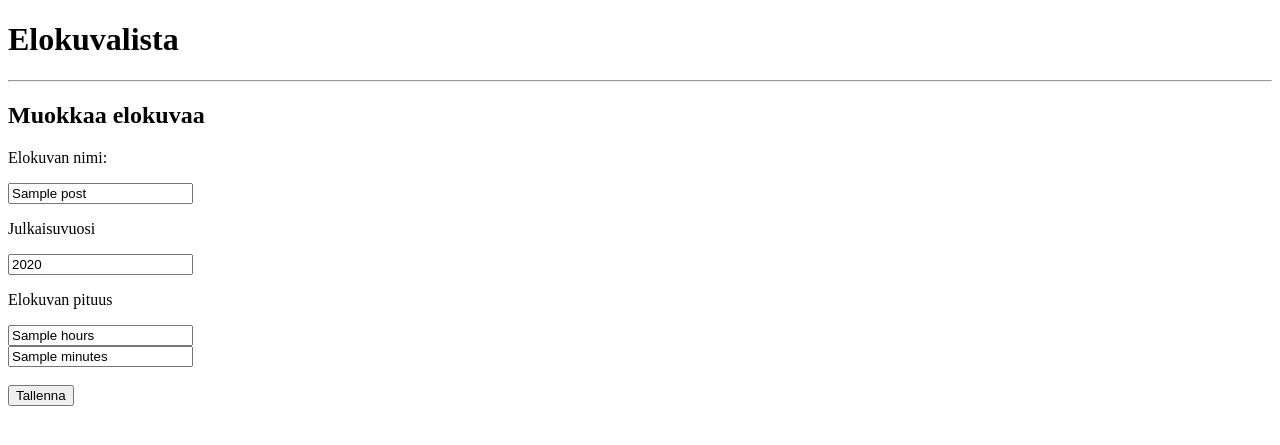
After one commit to Matsu-J/Elokuvalista, a Flask app: template templates/edit_post.html in a window 1280 px wide. The commit adds this page. Shown: the top 445 px of the page. Run offline with Flask 3, Linux system fonts and the light colour scheme; the template is opened without the code that fills it: most values are stand-ins (such as "Sample title", 1, 10 or a date in 2020).

Commit message:
Added ability to edit posts

```diff
--- a/app.py
+++ b/app.py
@@ -41,6 +41,7 @@ def create_user():
         "<br><a href=""/login"">Kirjaudu sisään?</a>"
 
     session["username"] = username
+    session["user_id"] = database_handler.get_user_id(username)
     return redirect("/")
 
 
@@ -62,6 +63,7 @@ def check_login():
 
     if check_password_hash(hashed_password, password):
         session["username"] = username
+        session["user_id"] = database_handler.get_user_id(username)
         return redirect("/")
     else:
         return "Väärä tunnus tai salasana" \
@@ -71,6 +73,7 @@ def check_login():
 @app.route("/logout")
 def logout():
     del session["username"]
+    del session["user_id"]
     return redirect("/")
 
 
@@ -113,6 +116,7 @@ def create_post():
         "<br><a href=""/add_movie"">Yritä uudelleen</a>" \
         "<br><a href=""/"">Palaa etusivulle</a>"
 
+
 @app.route("/post/<int:post_id>")
 def show_post(post_id):
     try:
@@ -120,3 +124,46 @@ def show_post(post_id):
         return render_template("post.html", post=post)
     except:
         abort(404)
+
+
+@app.route("/edit_post/<int:post_id>", methods=["GET", "POST"])
+def edit_post(post_id):
+    post = database_handler.get_post(post_id)
+    if post["user_id"] != session["user_id"]:
+        abort(403)
+
+    else:
+        if request.method == "GET":
+            return render_template("edit_post.html", post=post)
+
+        if request.method == "POST":
+            title = request.form["title"]
+
+            if request.form["release_year"]:
+                year = request.form["release_year"]
+            else:
+                year = None
+
+            if request.form["hours"] and request.form["minutes"]:
+                hours = request.form["hours"]
+                minutes = request.form["minutes"]
+            elif request.form["hours"] and not request.form["minutes"]:
+                hours = request.form["hours"]
+                minutes = 0
+            elif not request.form["hours"] and request.form["minutes"]:
+                hours = 0
+                minutes = request.form["hours"]
+            else:
+                hours = None
+                minutes = None
+
+            edited_at = datetime.now()
+
+            try:
+                database_handler.edit_post([title, year, hours, minutes, edited_at, post_id])
+                return "Muokkaukset tallennettu!" \
+                "<br><a href=""/"">Palaa etusivulle</a>"
+            except:
+                return "VIRHE" \
+                "<br><a href=""/add_movie"">Yritä uudelleen</a>" \
+                "<br><a href=""/"">Palaa etusivulle</a>"
--- a/templates/add_movie.html
+++ b/templates/add_movie.html
@@ -4,9 +4,8 @@
     <title>Elokuvalista - Lisää elokuva</title>
   </head>
   <body>
-    <h2>
-      Lisää elokuva listalle:
-    </h2>
+    <h2>Lisää elokuva listalle:</h2>
+
     <form action="/create_post" method="post">
       <p>Elokuvan nimi:</p>
       <input type="text" name="title" required>
--- /dev/null
+++ b/templates/edit_post.html
@@ -0,0 +1,26 @@
+<!DOCTYPE html>
+<html>
+  <head>
+    <title>Elokuvalista - Muokkaa</title>
+  </head>
+
+  <body>
+    <h1>Elokuvalista</h1>
+    <hr>
+    <h2>Muokkaa elokuvaa</h2>
+
+    <form action="/edit_post/{{ post.id }}" method="post">
+      <p>Elokuvan nimi:</p>
+      <input type="text" value="{{ post.title }}" name="title" required>
+
+      <p>Julkaisuvuosi</p>
+      <input type="text" value="{{ post.release_year }}" name="release_year">
+
+      <p>Elokuvan pituus</p>
+      <input type="text" value="{{ post.hours }}" name="hours" placeholder="tuntia"><br>
+      <input type="text" value="{{ post.minutes }}" name="minutes" placeholder="minuuttia">
+
+      <br><br>
+      <input type="submit" value="Tallenna"></input>
+  </body>
+</html>
```
Also changed, not shown: database_handler.py (+9 -0 lines), templates/index.html (+14 -0 lines), templates/post.html (+24 -18 lines).
